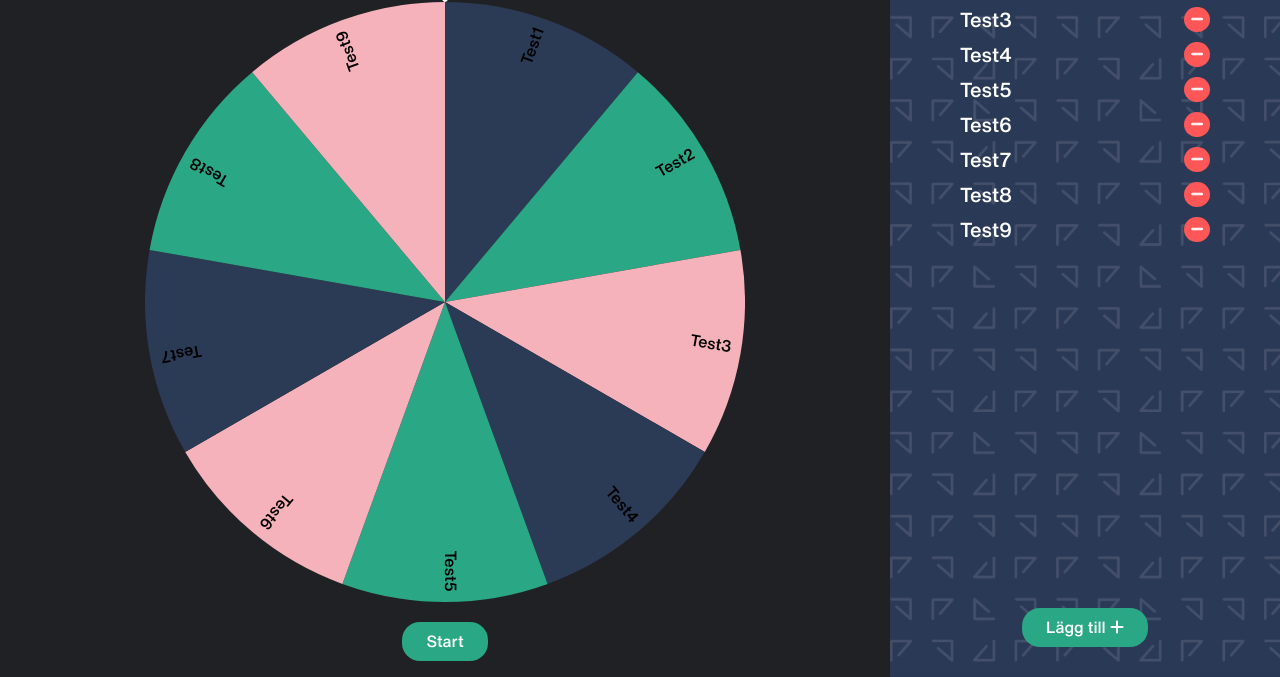
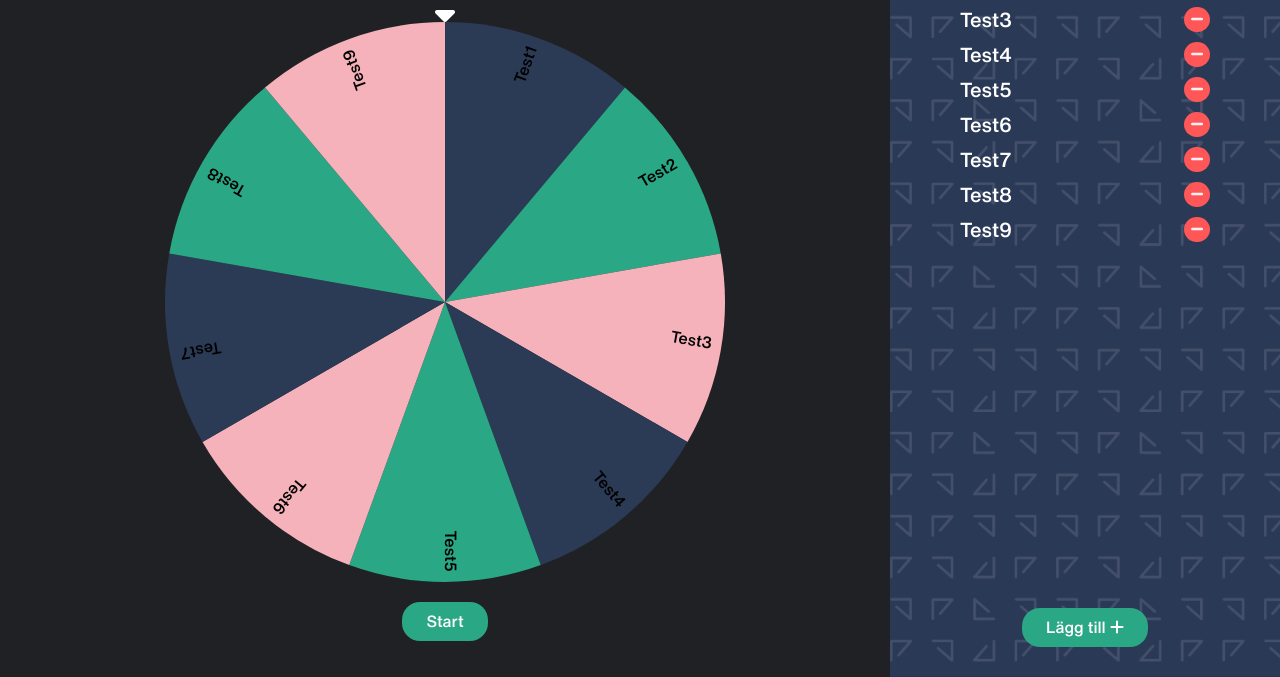
Before and after one commit to BobbieLuring/LyckoRuset, a website: page index.html in a window 1280 px wide. Shown: the part 123-800 px from the top of the page. Drawn offline with nearby package versions, Linux system fonts and the light colour scheme; files whose address does not match are found by name.

Commit message:
Fixar storlek

```diff
--- a/script.js
+++ b/script.js
@@ -14,11 +14,11 @@ createWheel();
 function createWheel() {
   var padding = { top: 0, right: 0, bottom: 0, left: 0 },
     w = 600 - padding.left - padding.right,
-    h = 600 - padding.top - padding.bottom,
+    h = window.innerHeight * 0.7 - padding.top - padding.bottom,
     r = Math.min(w, h) / 2;
     // color = d3.scale.category20();//category20c()
     var color = d3.scale.ordinal()
-  .domain([0, 1, 2])
+  .domain([0, 1, 2,])
   .range(['#2B3A55', '#2AA784', '#F6B2BB']);
 
   d3.select("#chart svg").remove();
@@ -38,7 +38,6 @@ function createWheel() {
   // declare an arc generator function
   var arc = d3.svg.arc().outerRadius(r);
   // select paths, use arc generator to draw
-  var colors = assignColors(data);
   var arcs = vis.selectAll("g.slice")
     .data(pie)
     .enter()
@@ -60,23 +59,6 @@ function createWheel() {
   }).attr("text-anchor", "end").text(function (d, i) {
     return data[i].name;
   });
-}
-
-function assignColors(data) {
-  var colors = ['#2B3A55', '#2AA784', '#F6B2BB'];
-  var assigned = [];
-  data.forEach(function(d, i) {
-    if (i === 0) {
-      assigned.push(colors[Math.floor(Math.random() * colors.length)]);
-    } else {
-      var prev = assigned[i - 1];
-      var choices = colors.filter(function(color) {
-        return color !== prev;
-      });
-      assigned.push(choices[Math.floor(Math.random() * choices.length)]);
-    }
-  });
-  return assigned;
 }
 
 // --------------SPELAR-LOGIK---------------
@@ -131,7 +113,6 @@ var wheel = new Propeller(document.getElementById('chart'), {
       btn.style.opacity = 1;
       btn.style.background = "var(--green)";
       determineWinner(22.5);
-      //btn.click();
     }
   }
 });
@@ -157,6 +138,7 @@ function determineWinner(angle) {
   for (let i = 0; i < data.length; i++) {
     if (wheel.angle > data[i].value1 && wheel.angle < data[i].value2) {
       console.log(data[i].name + ' vann')
+      window.alert(data[i].name + ' vann');
     }
   }
 
--- a/style.css
+++ b/style.css
@@ -185,13 +185,11 @@ text {
     font-size: 13px;
     pointer-events: none;
 }
-
 #chart {
     width: 600px;
-    height: 600px;
+    height: 70%;
     top: 0;
     left: 0;
-    /* padding: 2px; */
 }
 .fa-caret-down {
     margin-bottom: 7px;
@@ -224,5 +222,5 @@ text {
     width: 400px;
 }
 .rejlers img {
-    width: 100%;
+    width: 80%;
 }
```
